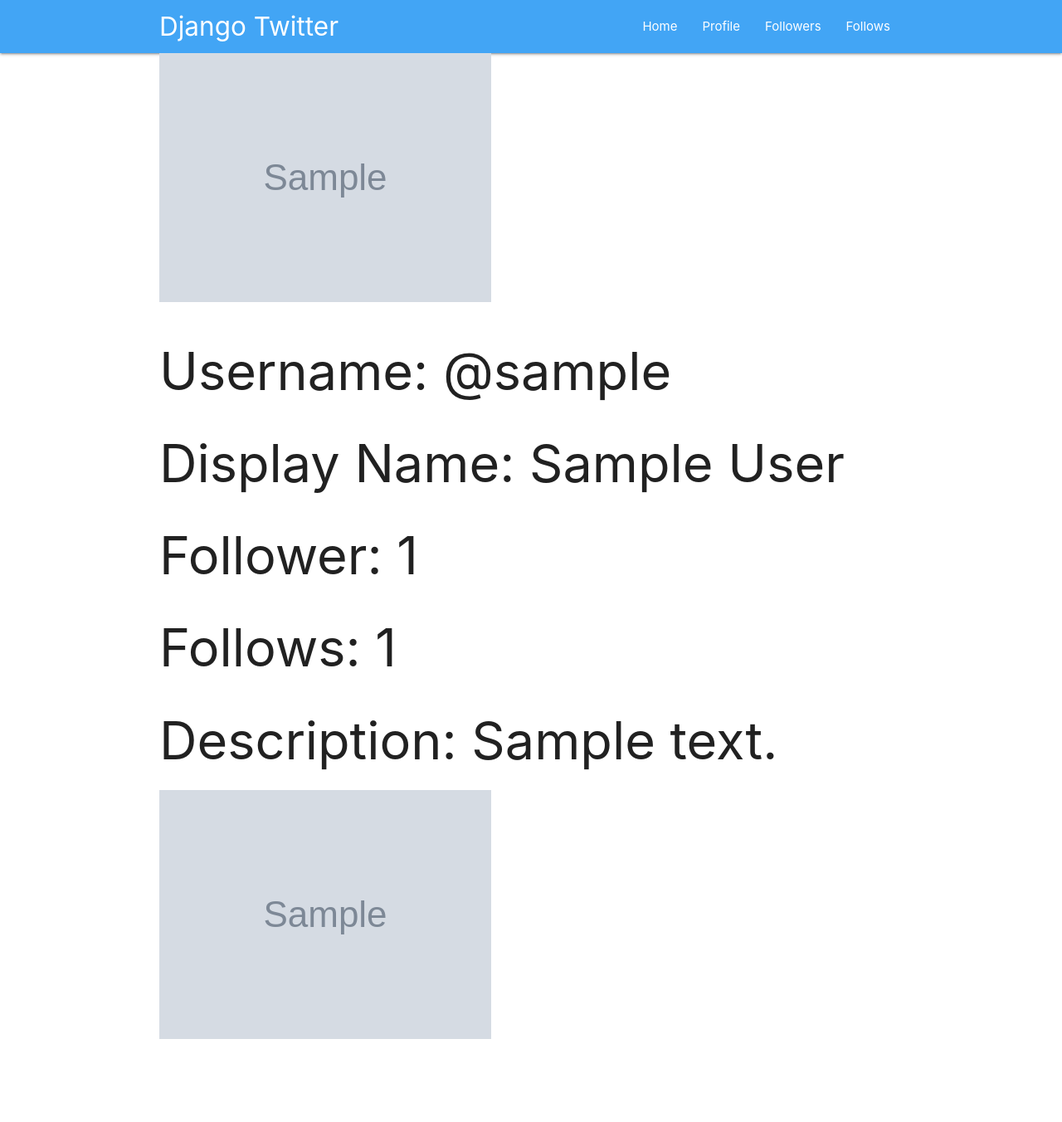
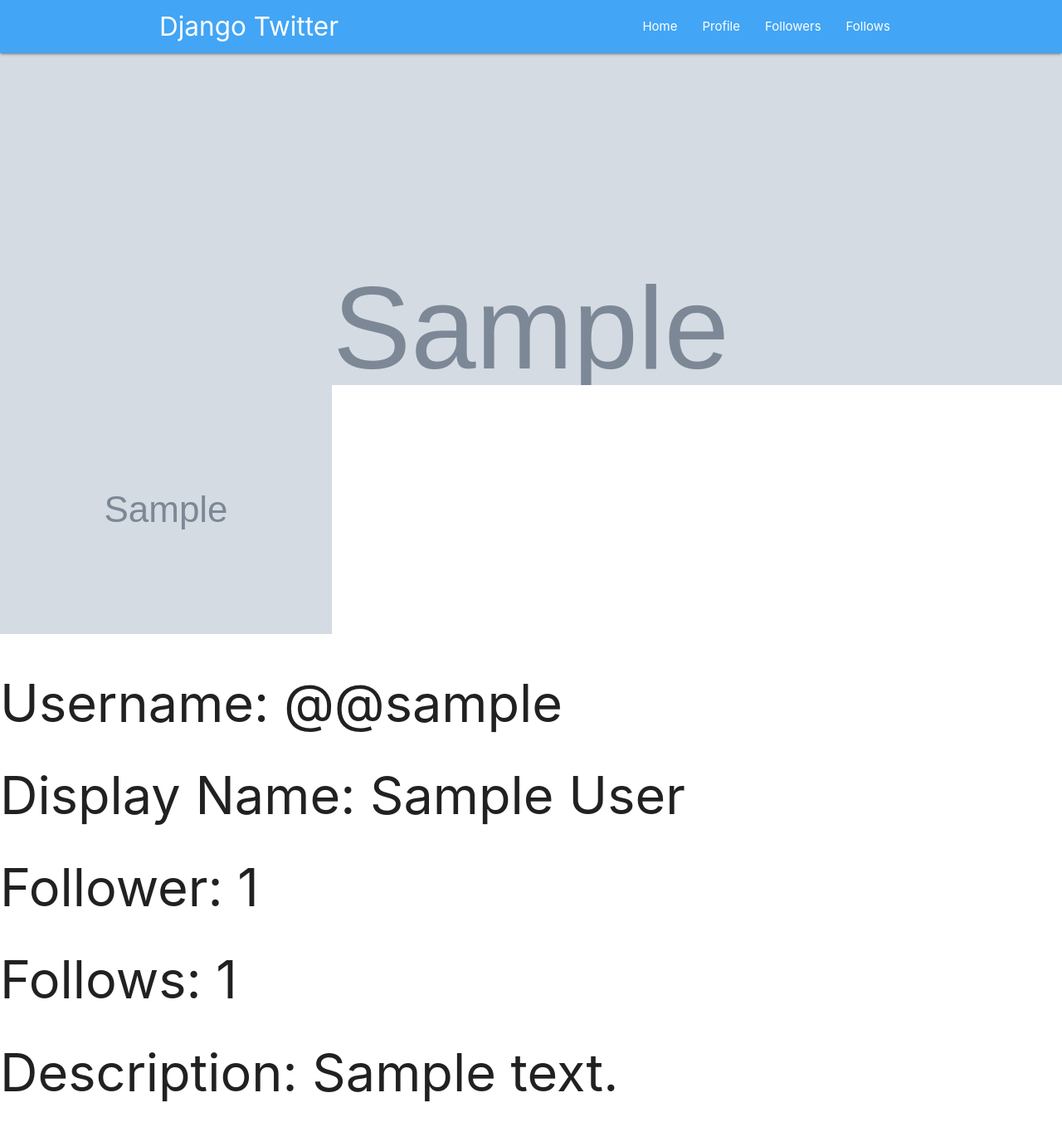
Before and after one commit to GHOSCHT/Django-Twitter, a Django app: template templates/twitterAPI/profile.html in a window 1280 px wide. Shown: the whole page at 83% size. Before the commit the page ends 1252 px from the top, so only its background shows below. Run offline with Django 3.2, Linux system fonts and the light colour scheme; the template is opened without the code that fills it: most values are stand-ins (such as "Sample title", 1, 10 or a date in 2020); grey boxes marked "Sample" are stand-in pictures.

Commit message:
Add parallax banner

```diff
--- a/main/settings.py
+++ b/main/settings.py
@@ -119,3 +119,6 @@ USE_TZ = True
 # https://docs.djangoproject.com/en/3.0/howto/static-files/
 
 STATIC_URL = '/static/'
+STATICFILES_DIRS = [
+    os.path.join(BASE_DIR, "static"),
+]
--- /dev/null
+++ b/static/css/style.css
@@ -0,0 +1,7 @@
+.parallax-container {
+    height: 400px;
+}
+
+#avatar {
+    height: 20px;
+}
--- a/templates/base.html
+++ b/templates/base.html
@@ -1,3 +1,5 @@
+{% load static %}
+
 <!DOCTYPE html>
 <html lang="en">
 
@@ -5,12 +7,13 @@
     <meta charset="UTF-8">
     <meta name="viewport" content="width=device-width, initial-scale=1.0">
     <link rel="stylesheet" href="https://cdnjs.cloudflare.com/ajax/libs/materialize/1.0.0/css/materialize.min.css">
-    <script src="https://cdnjs.cloudflare.com/ajax/libs/materialize/1.0.0/js/materialize.min.js"></script>
     <link href="https://fonts.googleapis.com/icon?family=Material+Icons" rel="stylesheet">
+    <link rel="stylesheet" href="{% static "css/style.css" %}">
     <title>Django Twitter</title>
 </head>
 
 <body>
+
     <nav class="blue lighten-1">
         <div class="nav-wrapper container">
             <a href="/" class="brand-logo">Django Twitter</a>
@@ -23,11 +26,23 @@
         </div>
     </nav>
 
-    <div class="container">
+    <div class="">
         {% block content %}
         {% endblock content %}
     </div>
 
+
+    <script src="https://code.jquery.com/jquery-3.3.1.min.js"></script>
+    <script src="https://cdnjs.cloudflare.com/ajax/libs/materialize/1.0.0-beta/js/materialize.min.js"></script>
+
+    <script>
+        $(document).ready(function () {
+
+            $('.sidenav').sidenav();
+            $('.materialboxed').materialbox();
+            $('.parallax').parallax();
+        });
+    </script>
 </body>
 
 </html>
--- a/templates/twitterAPI/profile.html
+++ b/templates/twitterAPI/profile.html
@@ -1,11 +1,16 @@
 {% extends 'base.html' %}
 
 {% block content %}
-<img src="{{profile_banner_url}}" alt="banner">
-<h1>Username: @{{username}}</h1>
+<div class="parallax-container">
+    <div class="parallax"><img src="{{profile_banner_url}}"></div>
+</div>
+
+<img src="{{profile_avatar_url}}" alt="banner">
+
+<h1>Username: @@{{username}}</h1>
 <h1>Display Name: {{display_name}}</h1>
 <h1>Follower: {{follower_count}}</h1>
 <h1>Follows: {{follow_count}}</h1>
 <h1>Description: {{description}}</h1>
-<img src="{{profile_avatar_url}}" alt="banner">
+
 {% endblock content %}
```
